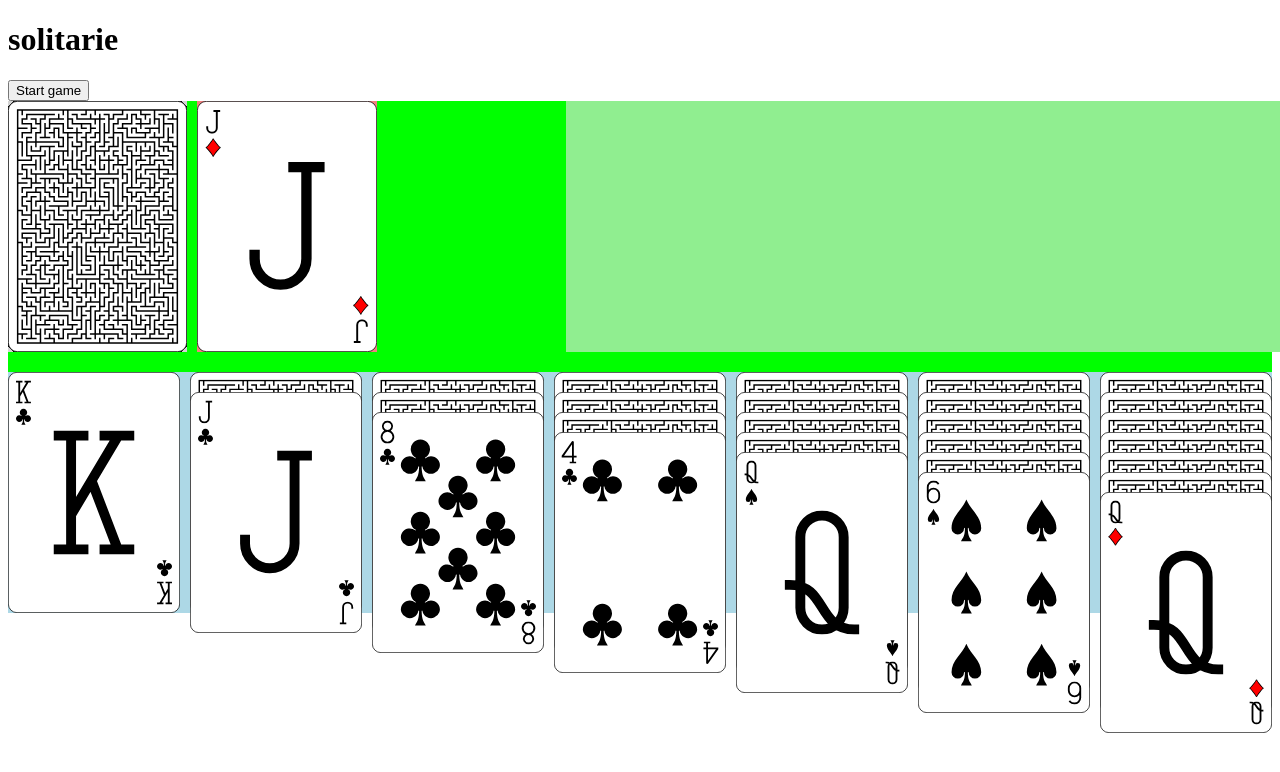
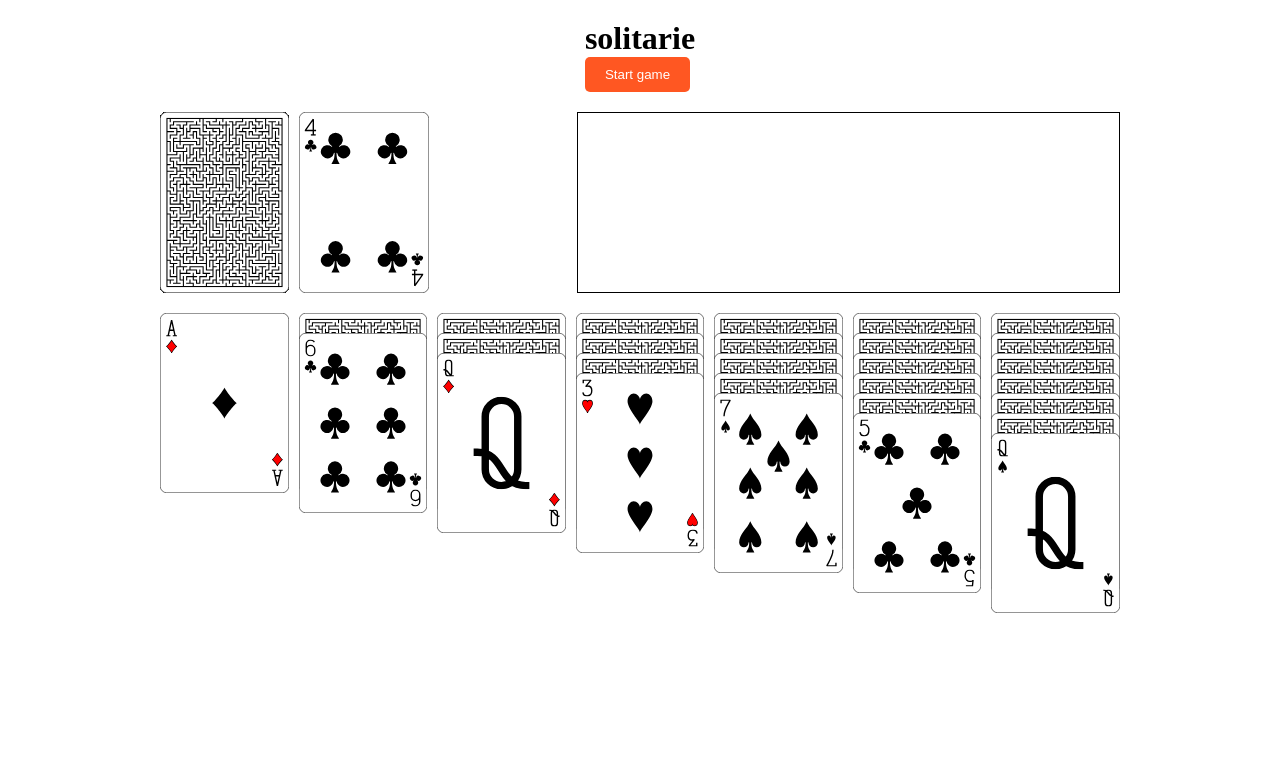
Before and after one commit to Akaoni1/games, a Nuxt app: page /games/solitarie in a window 1280 px wide. Shown: the top 772 px of the page. Built offline with nearby package versions, Linux system fonts and the light colour scheme.

Commit message:
chore: Refactor Solitaire card component and create base board layout

```diff
--- a/app.vue
+++ b/app.vue
@@ -1,5 +1,35 @@
 <template>
   <div>
-    <NuxtPage/>
+    <NuxtPage />
   </div>
 </template>
+<style>
+@media (prefers-color-scheme: dark) {
+  :root {
+    --background-color: black;
+    --text-color: white;
+    --primary-color: #ff5722;
+    --primary-hightlight-color: #ff8a65;
+    --secondary-color: #ff9800;
+    --secondary-hightlight-color: #ffc947;
+  }
+}
+
+@media (prefers-color-scheme: light) {
+
+  :root {
+    --background-color: white;
+    --text-color: black;
+    --primary-color: #ff5722;
+    --primary-hightlight-color: #ff8a65;
+    --secondary-color: #ff9800;
+    --secondary-hightlight-color: #ffc947;
+  }
+}
+
+body {
+  background-color: var(--background-color);
+  color: var(--text-color);
+  margin:0;
+}
+</style>
--- /dev/null
+++ b/components/Button.vue
@@ -0,0 +1,33 @@
+<template>
+    <button @click="onClick" :class="variant">
+        <slot></slot>
+    </button>
+</template>
+<script setup lang="ts">
+const props = defineProps<{
+    onClick: () => void;
+    variant: 'primary' | 'secondary';
+}>();
+</script>
+<style scoped>
+button {
+    padding: 10px 20px;
+    border: none;
+    border-radius: 5px;
+    cursor: pointer;
+}
+.primary {
+    background-color: var(--primary-color);
+    color: white;
+}
+.primary:hover {
+    background-color: var(--primary-hightlight-color);
+}
+.secondary {
+    background-color: var(--secondary-color);
+    color: white;
+}
+.secondary:hover {
+    background-color: var(--secondary-hightlight-color);
+}
+</style>
--- a/pages/games/solitarie.vue
+++ b/pages/games/solitarie.vue
@@ -1,46 +1,50 @@
 <template>
-    <div>
-        <h1>solitarie</h1>
-        <button @click="startGame">Start game</button>
+    <main>
+        <header>
+            <h1>solitarie</h1>
+            <Button :on-click="startGame" variant="primary">Start game</Button>
+        </header>
         <div class="board">
-            <div class="deck" @click="showDeckCard()">
+            <section class="deck" @click="showDeckCard()">
 
                 <button class="card" draggable="true" v-for="card in deck" :key="`${card.number}${card.type}`">
                     <GamesSolitarieCard :card="card" />
                 </button>
-            </div>
-            <div class="discard">
+            </section>
+            <section class="discard">
                 <button class="card" draggable="true" v-for="card in discard" :key="`${card.number}${card.type}`"
                     @dragstart="handleDragStart(card)">
                     <GamesSolitarieCard :card="card" />
                 </button>
-            </div>
-            <div class="stacks">
-                <div class="stack" v-for="(stack,index) in stacks" @drop="handleDrop(stack, `stack-${index}`)" @dragover.prevent="">
+            </section>
+            <section class="stacks">
+                <div class="stack" v-for="(stack, index) in stacks" @drop="handleDrop(stack, `stack-${index}`)"
+                    @dragover.prevent="">
                     <button class="card" draggable="true" v-for="card in stack" :key="`${card.number}${card.type}`"
                         @dragstart="handleDragStart(card)">
                         <GamesSolitarieCard :card="card" />
                     </button>
                 </div>
-            </div>
-            <div class="piles">
-                <div class="pile" v-for="(pile, i) in piles" @drop="handleDrop(pile,`pile-${i}`)" @dragover.prevent="">
+            </section>
+            <section class="piles">
+                <div class="pile" v-for="(pile, i) in piles" @drop="handleDrop(pile, `pile-${i}`)" @dragover.prevent="">
                     <button class="card" draggable="true" v-for="(card, index) in pile" :style="`top: ${index * 20}px`"
-                        :key="`${card.number}${card.type}`" @dragstart="handleDragStart(card)" @click="handleCardClick(card)">
+                        :key="`${card.number}${card.type}`" @dragstart="handleDragStart(card)"
+                        @click="handleCardClick(card)">
                         <GamesSolitarieCard :card="card" />
                     </button>
                 </div>
-            </div>
+            </section>
         </div>
-    </div>
+    </main>
 </template>
 <script setup lang="ts">
 import type { Card } from '~/types/game/solitarie';
 enum colors {
-    H = "red",
-    D = "red",
-    S = "black",
-    C = "black",
+    "H" = "red",
+    "D" = "red",
+    "S" = "black",
+    "C" = "black",
 };
 
 const deck = ref<Card[]>([]);
@@ -51,7 +55,7 @@ const selectedCard = ref<Card | null>(null);
 //methods
 const startGame = () => {
     resetBoard();
-    //shuffleDeck();
+    shuffleDeck();
     fillPiles();
     showDeckCard();
 };
@@ -148,7 +152,7 @@ const addCardToPile = (zone: Card[], type: string) => {
         const cardIndex = discard.value.findIndex(card => card === selectedCard.value);
         discard.value.splice(cardIndex, 1);
     }
-    if(previousZone.startsWith('stack')) {
+    if (previousZone.startsWith('stack')) {
         const stackIndex = parseInt(previousZone.split('-')[1]);
         const cardIndex = stacks.value[stackIndex].findIndex(card => card === selectedCard.value);
         stacks.value[stackIndex].splice(cardIndex, 1);
@@ -234,6 +238,21 @@ onMounted(() => {
     box-sizing: border-box;
 }
 
+main {
+    display: flex;
+    flex-direction: column;
+    align-items: center;
+    gap: 20px;
+    padding: 20px;
+    max-width: 1000px;
+    margin: 0 auto;
+}
+
+h1 {
+    text-align: center;
+    margin: 0;
+}
+
 .card {
     max-width: 100%;
     aspect-ratio: 5/7;
@@ -245,7 +264,7 @@ onMounted(() => {
 }
 
 .card:hover {
-    transform: translateY(-10px);
+    transform: translateY(-10%);
 }
 
 .board {
@@ -253,32 +272,32 @@ onMounted(() => {
     grid-template-columns: repeat(7, 1fr);
     gap: 20px 10px;
     user-select: none;
-    background-color: lime;
+    width: 100%;
+
 }
 
 .deck {
     grid-column: 1 / 2;
     position: relative;
     aspect-ratio: 5/7;
-    background-color: lightgray;
 }
 
 .discard {
     grid-column: 2 / 3;
     position: relative;
     aspect-ratio: 5/7;
-    background-color: lightcoral;
 }
 
 .stacks {
     grid-column: 4 / 8;
     display: grid;
     grid-template-columns: repeat(4, 1fr);
+    border: 1px solid var(--text-color);
+    gap: 10px;
 
     .stack {
         position: relative;
         aspect-ratio: 5/7;
-        background-color: lightgreen;
     }
 }
 
@@ -287,13 +306,10 @@ onMounted(() => {
     display: grid;
     grid-template-columns: repeat(7, 1fr);
     gap: 10px;
-    background-color: lightblue;
 
     .pile {
         aspect-ratio: 5/7;
         position: relative;
-
-
     }
 }
 </style>
```
